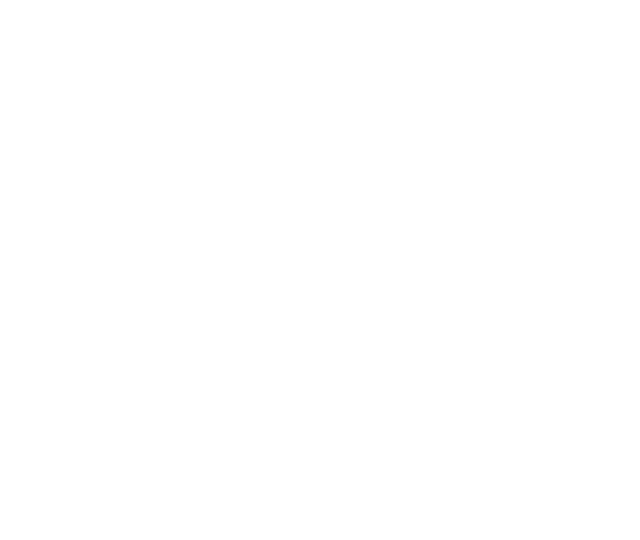
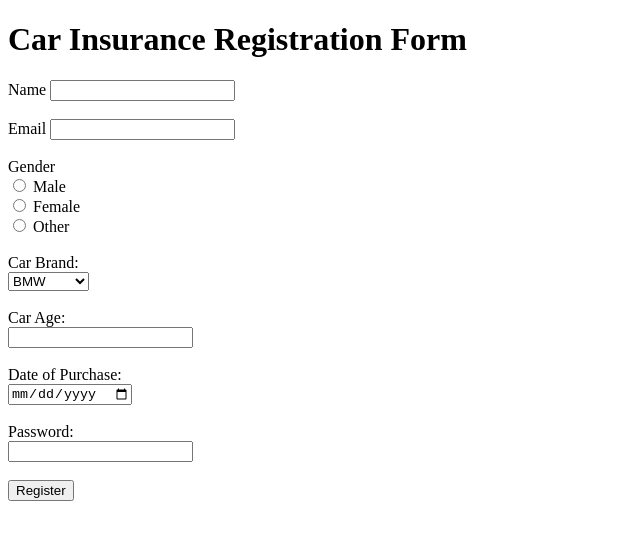
Before and after one commit to acciojob/car-insurance-form-eleshseth, a website: page main.html in a window 1280 px wide. Shown: the whole page, without its empty margins (0-640 px from the left). Drawn offline with Linux system fonts and the light colour scheme.

Commit message:
created a submission

```diff
--- a/main.html
+++ b/main.html
@@ -6,7 +6,39 @@
 	<link rel="stylesheet" href="styles.css">
 </head>
 
-<body>
+<body><h1>Car Insurance Registration Form</h1>
+	<form>
+		<label for="name">Name</label>
+		<input type="text" id="name" required><br><br>
+		<label for="email">Email</label>
+		<input type="email" id="email" required><br><br>
+
+		<label>Gender</label><br>
+        <input type="radio" id="male" name="gender" value="male" required>
+        <label for="male">Male</label><br>
+        <input type="radio" id="female" name="gender" value="female" required>
+        <label for="female">Female</label><br>
+        <input type="radio" id="other" name="gender" value="other" required>
+        <label for="other">Other</label><br><br>
+
+		 <label for="cars">Car Brand:</label><br>
+        <select id="cars" name="cars">
+            <option value="bmw">BMW</option>
+            <option value="audi">Audi</option>
+            <option value="mercedes">Mercedes</option>
+        </select><br><br>
+
+		 <label for="carage">Car Age:</label><br>
+        <input type="number" id="carage" name="carage" required><br><br>
+
+		 <label for="dop">Date of Purchase:</label><br>
+        <input type="date" id="dop" name="dop" required><br><br>
+
+		 <label for="password">Password:</label><br>
+        <input type="password" id="password" name="password" required><br><br>
+
+		  <button type="submit">Register</button>
+	</form>
 	<!-- the entire body must be written by student -->
     <script type="text/javascript" src="./script.js">
 </script>
```
